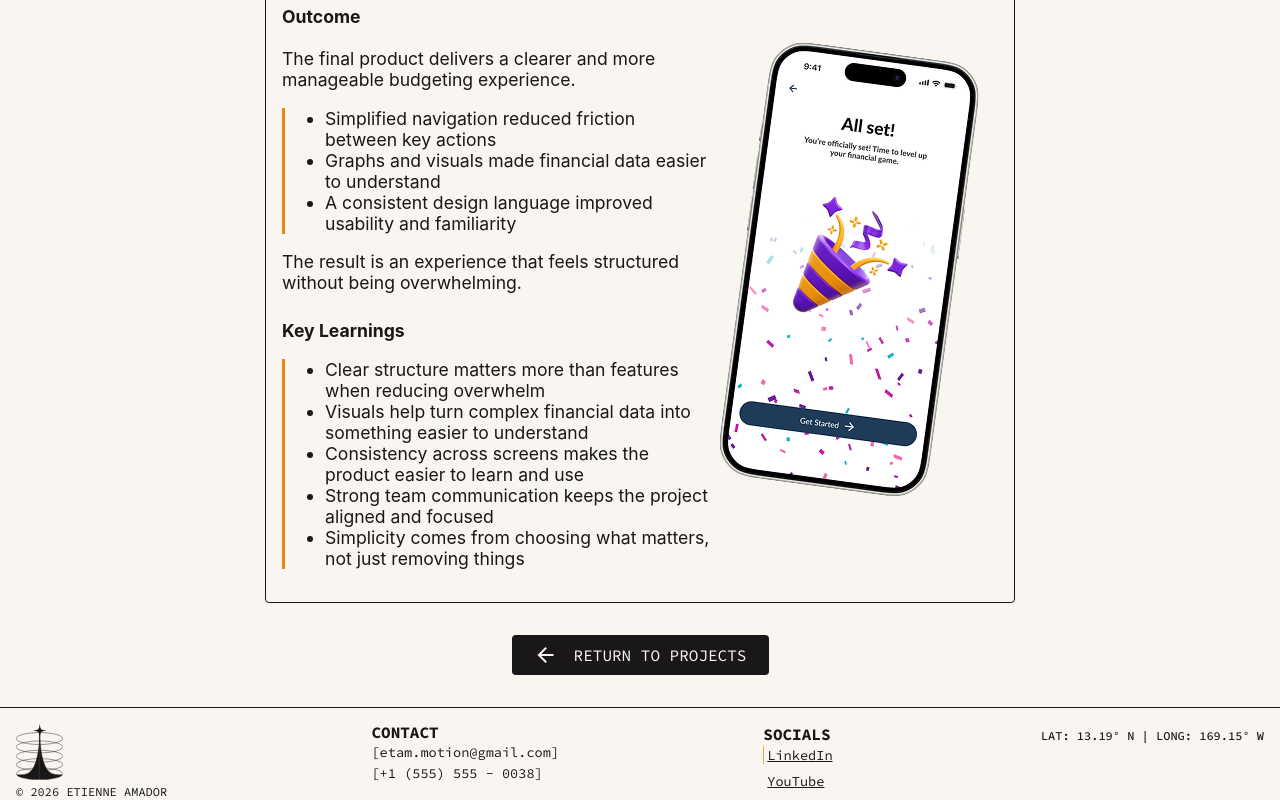
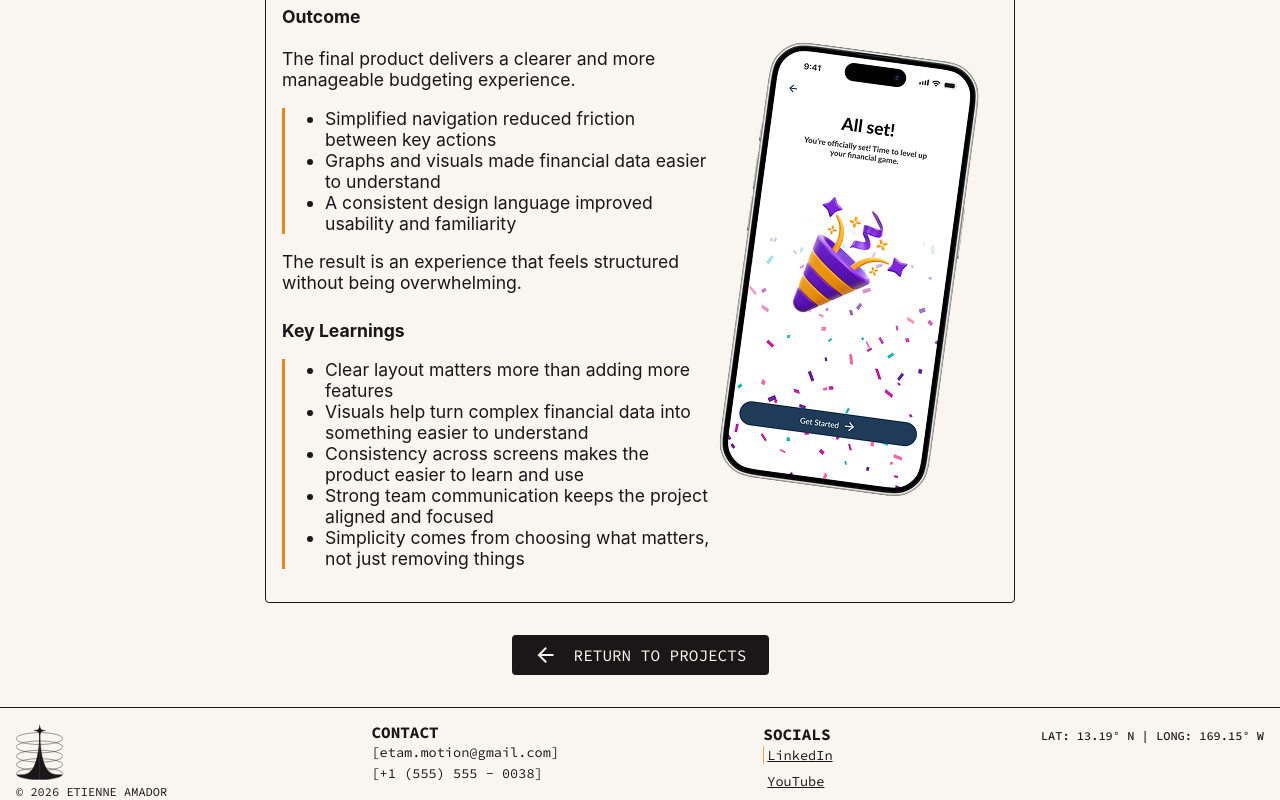
Before and after one commit to Rayven-D/EtiennePortfolio, an Angular app: page /projects/financial-management in a window 1280 px wide. Shown: the part 4791-5591 px from the top of the page. Built offline with nearby package versions, Linux system fonts and the light colour scheme.

Commit message:
verbage changes

```diff
--- a/src/app/components/project-details/financial-management/financial-management.html
+++ b/src/app/components/project-details/financial-management/financial-management.html
@@ -276,7 +276,7 @@
                 </span>
                 <span class="description-text list-header"><b>Key Learnings</b></span>
                 <ul>
-                    <li>Clear structure matters more than features when reducing overwhelm</li>
+                    <li>Clear layout matters more than adding more features</li>
                     <li>Visuals help turn complex financial data into something easier to understand</li>
                     <li>Consistency across screens makes the product easier to learn and use</li>
                     <li>Strong team communication keeps the project aligned and focused</li>
```
